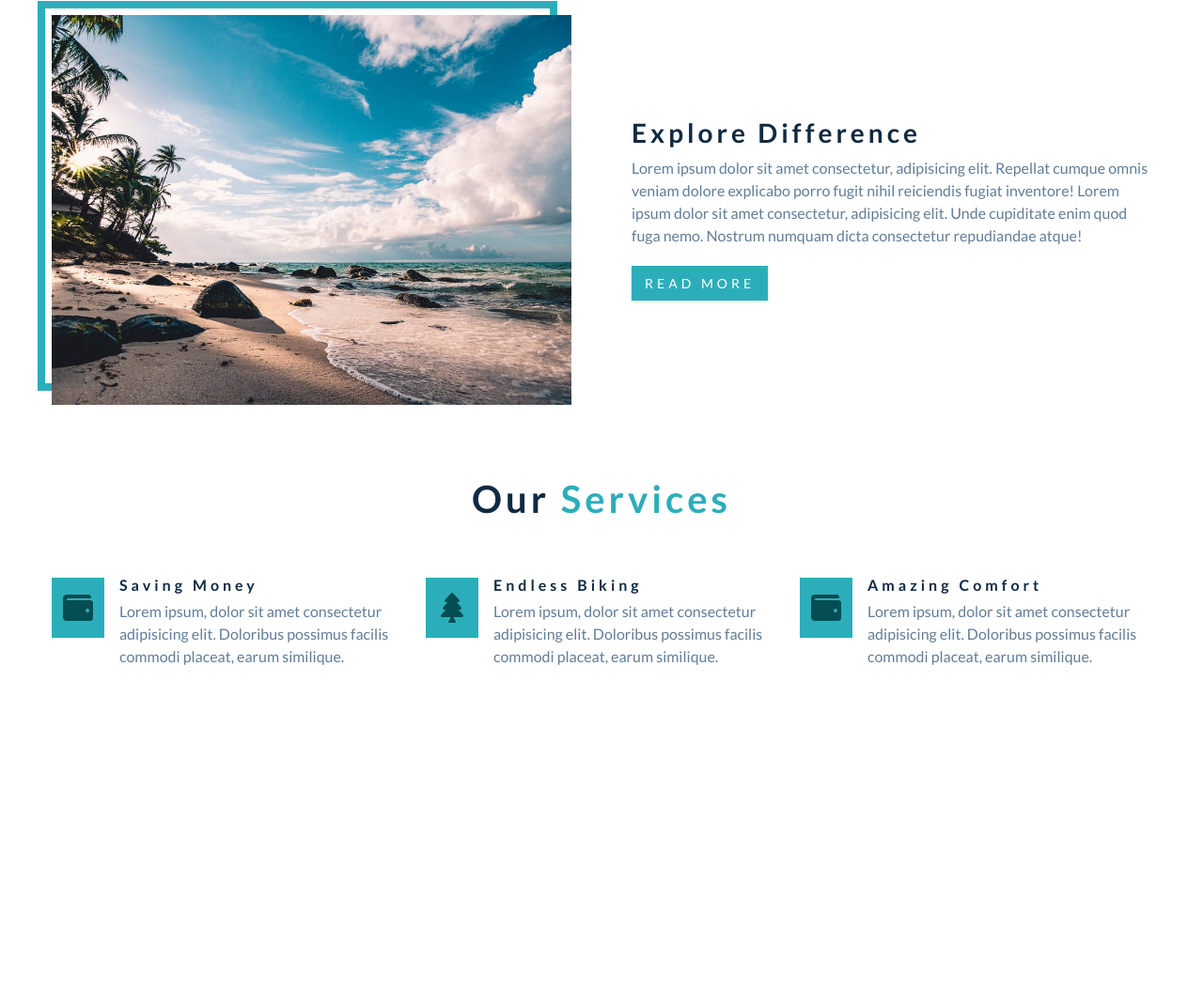
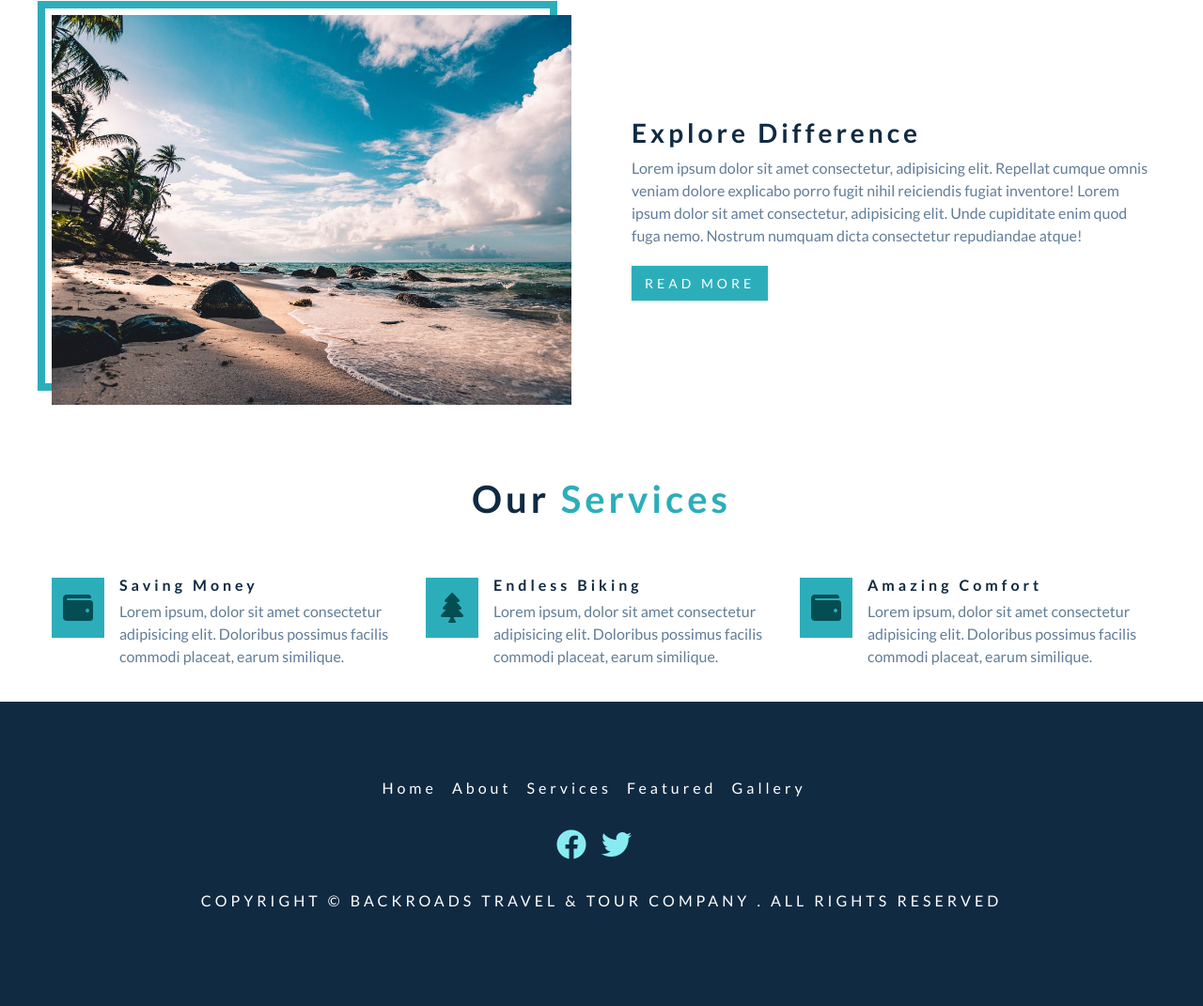
Before and after one commit to iiio2/backroads, a plain HTML site: page index.html in a window 1280 px wide. Shown: the part 168-1239 px from the top of the page at 94% size. Before the commit the page ends 915 px from the top, so only its background shows below. Drawn offline with Linux system fonts and the light colour scheme.

Commit message:
feat: footer

```diff
--- a/css/styles.css
+++ b/css/styles.css
@@ -319,3 +319,48 @@ Gallery
 Footer
 ===============
 */
+
+.footer {
+  background: var(--clr-grey-1);
+  text-align: center;
+  padding-left: 2rem;
+  padding-right: 2rem;
+}
+
+.footer-links,
+.footer-icons {
+  display: flex;
+  justify-content: center;
+  margin-bottom: 1.5rem;
+  flex-wrap: wrap;
+}
+
+.footer-link {
+  color: var(--clr-white);
+  text-transform: capitalize;
+  font-size: 1rem;
+  margin-right: 1rem;
+  letter-spacing: var(--spacing);
+  transition: var(--transition);
+}
+
+.footer-link:hover {
+  color: var(--clr-primary-5);
+}
+
+.footer-icon {
+  font-size: 2rem;
+  margin-right: 1rem;
+  color: var(--clr-primary-8);
+  transition: var(--transition);
+}
+
+.footer-icon:hover {
+  color: var(--clr-primary-5);
+}
+
+.copyright {
+  text-transform: uppercase;
+  letter-spacing: var(--spacing);
+  color: var(--clr-white);
+}
--- a/index.html
+++ b/index.html
@@ -110,6 +110,48 @@
     <!-- end of gallery  -->
 
     <!-- footer -->
+    <footer class="section footer">
+      <ul class="footer-links">
+        <li>
+          <a href="#home" class="footer-link scroll-link">home</a>
+        </li>
+
+        <li>
+          <a href="#about" class="footer-link scroll-link">about</a>
+        </li>
+
+        <li>
+          <a href="#services" class="footer-link scroll-link">services</a>
+        </li>
+
+        <li>
+          <a href="#featured" class="footer-link scroll-link">featured</a>
+        </li>
+
+        <li>
+          <a href="#gallery" class="footer-link scroll-link">gallery</a>
+        </li>
+      </ul>
+
+      <ul class="footer-icons">
+        <li>
+          <a href="https://facebook.com" target="_blank" class="footer-icon">
+            <i class="fab fa-facebook"></i>
+          </a>
+        </li>
+
+        <li>
+          <a href="https://twitter.com" target="_blank" class="footer-icon">
+            <i class="fab fa-twitter"></i>
+          </a>
+        </li>
+      </ul>
+
+      <p class="copyright">
+        copyright &copy; backroads travel & tour company
+        <span id="date"></span>. all rights reserved
+      </p>
+    </footer>
 
     <!-- js -->
     <script src="./js/app.js"></script>
```
